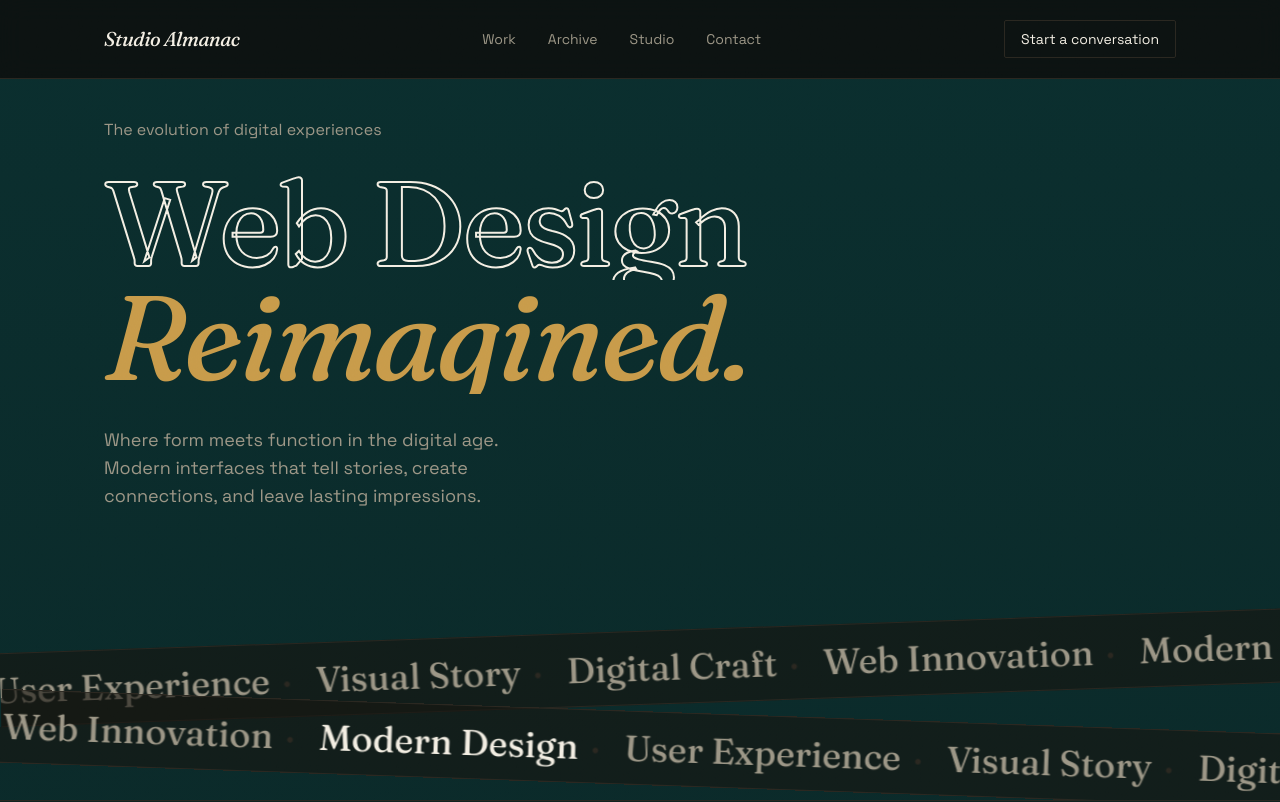
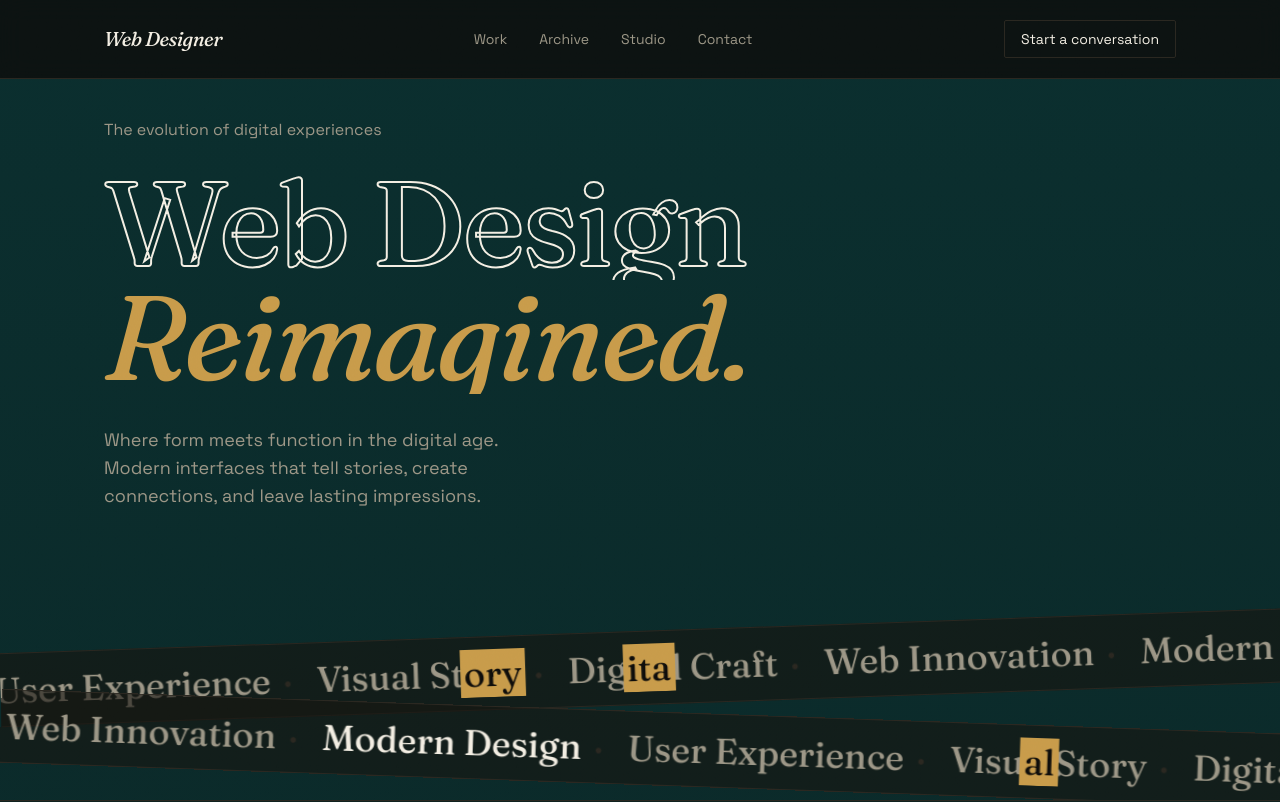
Before and after one commit to Yves-Tabor/Web-designer, a React (Vite) app: page / in a window 1280 px wide. Shown: the top 802 px of the page. Built offline with nearby package versions, Linux system fonts and the light colour scheme; the HTML template or start-up script is replaced by a standard one.

Commit message:
refactor: refining the marqeeBand animation

```diff
--- a/src/components/Footer.tsx
+++ b/src/components/Footer.tsx
@@ -8,16 +8,16 @@ export function Footer() {
 
         <div className="mt-10 flex flex-col gap-6 border-t border-line pt-10 md:flex-row md:items-center md:justify-between">
           <a
-            href="mailto:hello@studioalmanac.example"
+            href="mailto:walvesoutis@gmail.com"
             className="font-display text-2xl italic text-gold hover:underline"
           >
-            hello@studioalmanac.example
+            Click to send a mail.
           </a>
 
           <ul className="flex gap-6 text-sm text-muted">
             <li>
-              <a href="#" className="hover:text-ink">
-                Instagram
+              <a href="https://yvestabor-website.vercel.app" className="hover:text-ink">
+                My-Website
               </a>
             </li>
             <li>
@@ -34,7 +34,7 @@ export function Footer() {
         </div>
 
         <p className="mt-16 text-sm text-muted">
-          &copy; {new Date().getFullYear()} Studio Almanac. Built quiet.
+          &copy; {new Date().getFullYear()} Yves Tabor - Web Designer. Built quiet.
         </p>
       </div>
     </footer>
--- a/src/components/MarqueeBand.tsx
+++ b/src/components/MarqueeBand.tsx
@@ -1,3 +1,5 @@
+import { useState, useEffect } from 'react'
+
 interface MarqueeBandProps {
   words: string[]
   direction?: 'left' | 'right'
@@ -5,14 +7,6 @@ interface MarqueeBandProps {
   emphasizeIndex?: number
 }
 
-/**
- * A single ticker row of the crossed marquee under the hero. Content is
- * duplicated once so the CSS translateX loop can wrap seamlessly. The
- * looping animation is pure CSS (see tailwind.config.ts), which the global
- * prefers-reduced-motion rule in index.css already freezes -- there is no
- * essential information here, it's a decorative rhythm, so freezing it is
- * enough (no separate JS branch needed).
- */
 export function MarqueeBand({
   words,
   direction = 'left',
@@ -20,6 +14,56 @@ export function MarqueeBand({
   emphasizeIndex,
 }: MarqueeBandProps) {
   const doubled = [...words, ...words]
+  const [patternIndex, setPatternIndex] = useState(0)
+
+  // Generate multiple decoration patterns with max 4 highlights
+  const patterns = words.map((_, patternIdx) => {
+    // Generate all potential decorations first
+    const allDecorations = doubled.map((word, index) => {
+      const hash = word.split('').reduce((acc, char) => acc + char.charCodeAt(0), 0) + index + patternIdx
+      const startPos = hash % Math.max(1, word.length - 2)
+      return { index, startPos, word, priority: hash }
+    })
+
+    // Sort by priority and take top 4, then mark the rest as not decorated
+    const sorted = [...allDecorations].sort((a, b) => a.priority - b.priority)
+    const topIndices = new Set(sorted.slice(0, 4).map(d => d.index))
+
+    return allDecorations.map(decoration => ({
+      shouldDecorate: topIndices.has(decoration.index) && decoration.word.length >= 4,
+      startPos: decoration.startPos,
+      word: decoration.word
+    }))
+  })
+
+  useEffect(() => {
+    const interval = setInterval(() => {
+      setPatternIndex((prev) => (prev + 1) % patterns.length)
+    }, 3000)
+
+    return () => clearInterval(interval)
+  }, [patterns.length])
+
+  const getDecoratedWord = (word: string, index: number) => {
+    const pattern = patterns[patternIndex][index]
+
+    if (!pattern.shouldDecorate || word.length < 4) return word
+
+    const before = word.slice(0, pattern.startPos)
+    const decorated = word.slice(pattern.startPos, pattern.startPos + 3)
+    const after = word.slice(pattern.startPos + 3)
+
+    return (
+      <>
+        {before}
+        <span className="relative inline-block transition-all duration-1000 ease-in-out">
+          <span className="absolute -inset-1 bg-[#C89B4A] transition-opacity duration-1000 ease-in-out" />
+          <span className="relative text-[#0D0C0A] transition-colors duration-1000 ease-in-out">{decorated}</span>
+        </span>
+        {after}
+      </>
+    )
+  }
 
   return (
     <div
@@ -41,7 +85,7 @@ export function MarqueeBand({
                 : 'text-muted'
             }`}
           >
-            {word}
+            {getDecoratedWord(word, index)}
             <span className="mx-3 text-line">&middot;</span>
           </span>
         ))}
--- a/src/components/Nav.tsx
+++ b/src/components/Nav.tsx
@@ -12,8 +12,6 @@ export function Nav() {
   const [open, setOpen] = useState(false)
   const reduceMotion = useReducedMotion()
 
-  // Close the mobile menu on Escape, and return focus-friendly behaviour --
-  // keyboard users should never get trapped once a panel opens.
   useEffect(() => {
     if (!open) return
     const onKeyDown = (event: KeyboardEvent) => {
@@ -33,7 +31,7 @@ export function Nav() {
           href="#top"
           className="font-display text-xl italic tracking-tight text-ink"
         >
-          Studio Almanac
+          Web Designer
         </a>
 
         <ul className="hidden items-center gap-8 md:flex">
--- a/src/data/projects.ts
+++ b/src/data/projects.ts
@@ -7,9 +7,7 @@ export interface Project {
   placeholder: string
 }
 
-// Swap `placeholder` for a real image path (e.g. "/work/almanac.jpg") on
-// each entry once assets are ready -- the card component falls back to a
-// labelled frame automatically when no `image` is supplied.
+
 export const projects: Project[] = [
   {
     id: 'minimalist',
```
Also changed, not shown: src/components/Hero.tsx (+0 -7 lines).
